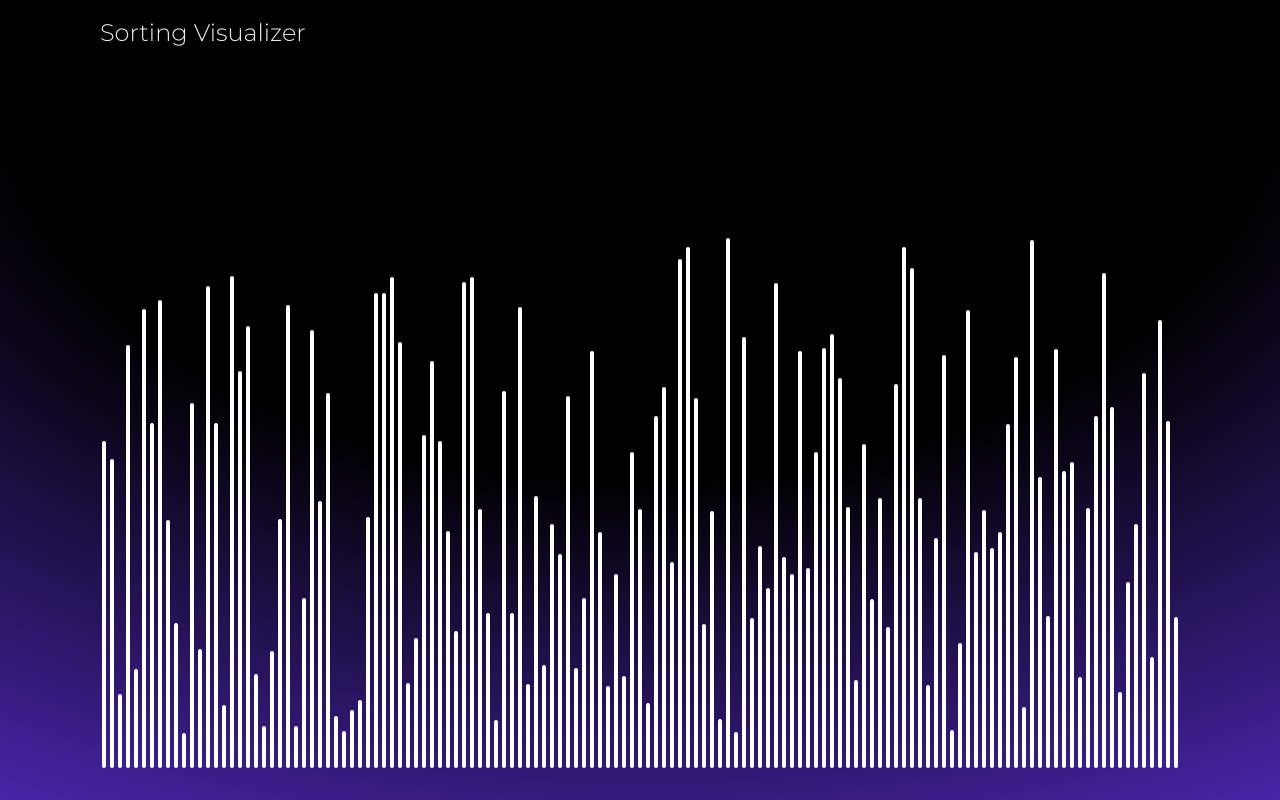
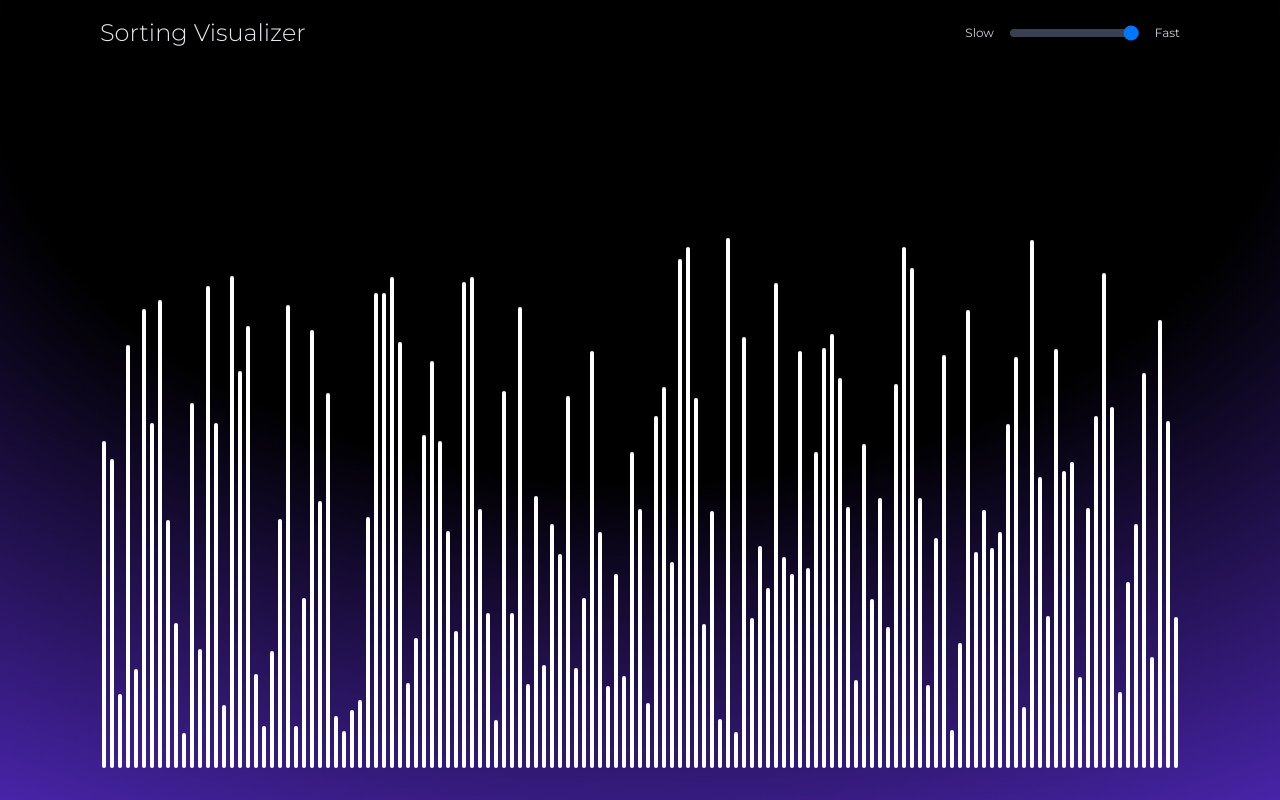
Before and after one commit to SaagarRaj/SortingVisualizer-NEXT, a Next.js app: page / in a window 1280 px wide. Built offline with nearby package versions, Linux system fonts and the light colour scheme.

Commit message:
Speed Slider Component complete

```diff
--- a/src/app/page.tsx
+++ b/src/app/page.tsx
@@ -1,11 +1,12 @@
 'use client';
 
+import { Slider } from "@/components/Input/Slider";
 import { useSortingAlgorithmContext } from "@/context/Visualizer";
+import { useEffect } from "react";
 
 
 export default function Home() {
-  const { arrayToSort, isSorting } = useSortingAlgorithmContext();
-
+  const { arrayToSort, isSorting, animationSpeed, setAnimationSpeed } = useSortingAlgorithmContext();
 
   return (
     <main className="font-montserrat absolute top-0 h-screen  inset-0 -z-10  w-full items-center [background:radial-gradient(125%_125%_at_50%_10%,#000_40%,#63e_100%)] ">
@@ -13,7 +14,9 @@ export default function Home() {
         <div id="content-container" className="flex max-w-[1080px] w-full flex-col lg:px-0 px-4">
           <div className=" h-[66px] relative flex items-center justify-between w-full">
             <h1 className=" text-gray-200 text-2xl font-light hidden md:flex ">Sorting Visualizer</h1>
-            <div>Controls</div>
+            <div className="flex items-center justify-center gap-4">
+              <Slider isDisabled={isSorting} value={animationSpeed} handleChange={(e) => setAnimationSpeed(Number(e.target.value))} />
+            </div>
           </div>
           <div className="relative h-[calc(100vh-66px)] w-full">
             <div className="absolute bottom-[32px] w-full mx-auto left-0 right-0 flex justify-center items-end">
--- /dev/null
+++ b/src/components/Input/Slider.tsx
@@ -0,0 +1,34 @@
+import { MAX_ANIMATION_SPEED, MIN_ANIMATION_SPEED } from "@/shared/utils";
+
+export const Slider = ({
+    min = MIN_ANIMATION_SPEED,
+    max = MAX_ANIMATION_SPEED,
+    step = 10,
+    value,
+    handleChange,
+    isDisabled = false,
+}: {
+    min?: number;
+    max?: number;
+    step?: number;
+    value: number;
+    handleChange: (e: React.ChangeEvent<HTMLInputElement>) => void;
+    isDisabled?: boolean;
+}) => {
+    return (
+        <div className="flex gap-4 items-center justify-center">
+            <span className="text-center text-gray-300 text-xs">Slow</span>
+            <input
+                type="range"
+                min={min}
+                max={max}
+                step={step}
+                value={value}
+                onChange={handleChange}
+                disabled={isDisabled}
+                className="w-full h-[0.5rem] rounded-lg appearance-none cursor-pointer bg-gray-700  focus:ring-6 focus:ring-gray-500 focus:ring-opacity-50"
+            />
+            <span className="text-center text-gray-300 text-xs">Fast</span>
+        </div>
+    )
+}
```
